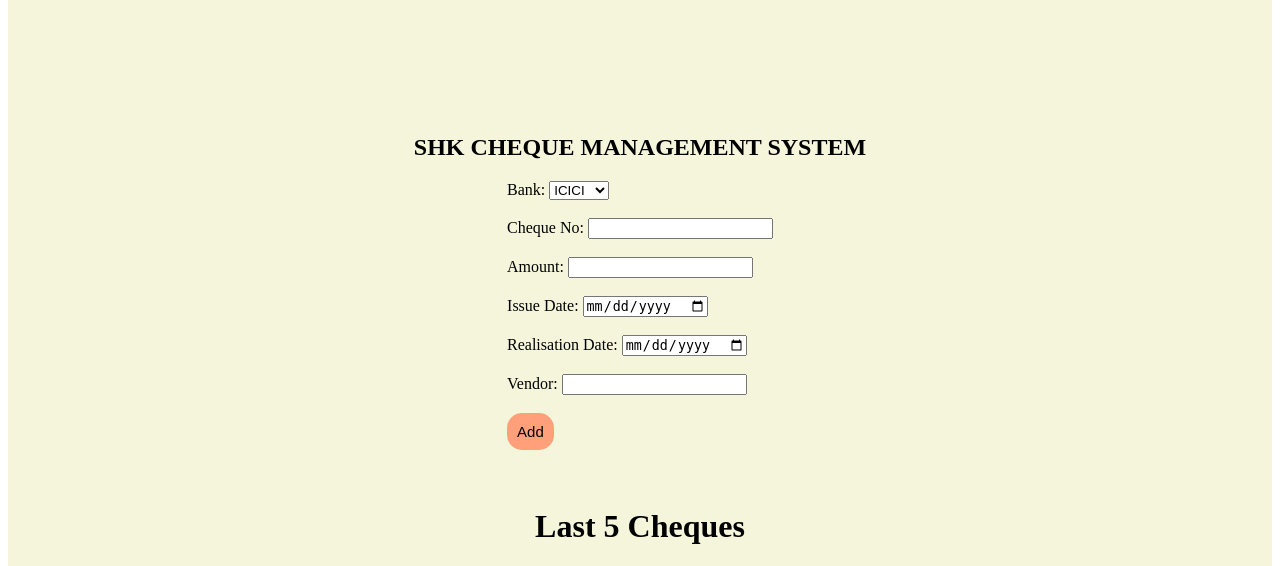
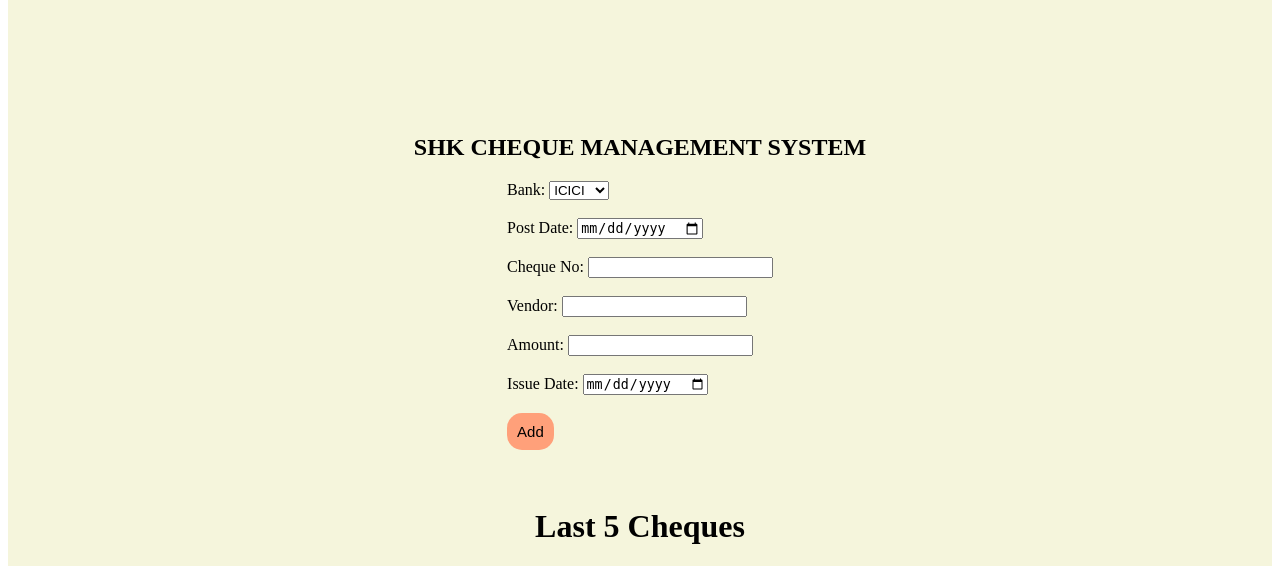
Before and after one commit to arvind-tutor/SHK-CMS, a Flask app: page /chequeentry in a window 1280 px wide. Shown: the part 88-654 px from the top of the page. Run offline with Flask 3, Linux system fonts and the light colour scheme; data that the repository does not hold is empty.

Commit message:
reorder form

```diff
--- a/templates/chequeentry.html
+++ b/templates/chequeentry.html
@@ -79,17 +79,16 @@
                 <option value="ICICI">ICICI</option>
                 <option value="HDFC">HDFC</option>
             </select><br><br>
-
+            <label for="">Post Date:</label>
+            <input type="date" name="rdate" required><br><br>
             <label for="">Cheque No:</label>
             <input type="number" name="chqno" required><br><br>
+            <label for="">Vendor:</label>
+            <input type="text" name="vendor" required><br><br>
             <label for="">Amount:</label>
             <input type="number" name="amount" required><br><br>
             <label for="">Issue Date:</label>
             <input type="date" name="idate" required><br><br>
-            <label for="">Realisation Date:</label>
-            <input type="date" name="rdate" required><br><br>
-            <label for="">Vendor:</label>
-            <input type="text" name="vendor" required><br><br>
             <button type="submit">Add</button>
         </form>
     </section>
```
